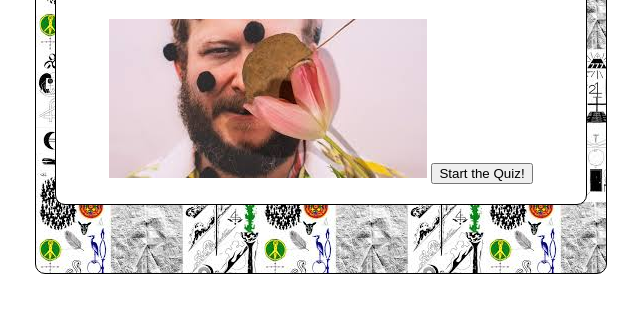
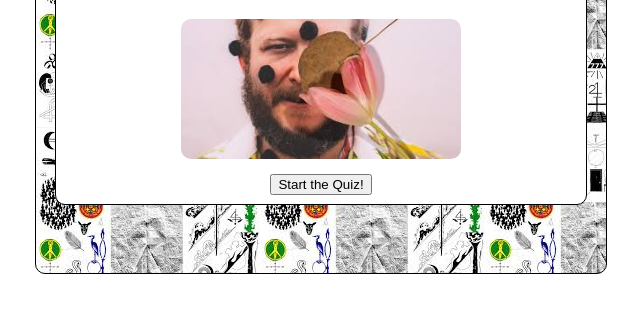
Before and after one commit to anthonyhi11/quizApp, a plain HTML site: page index.html in a window 1280 px wide. Shown: the part 174-486 px from the top of the page, without its empty margins (23-663 px from the left). Drawn offline with nearby package versions, Linux system fonts and the light colour scheme.

Commit message:
fixed img height to fit

```diff
--- a/main.css
+++ b/main.css
@@ -24,7 +24,7 @@ body {
     border-radius: 10px;
 }
 .start-button {
-    margin-top: 50px;
+    margin-top: 15px;
 }
 .outer-container p {
     text-align: center;
@@ -38,3 +38,11 @@ fieldset {
 .hidden {
     display: none;
 }
+
+#justin-face {
+    display: block;
+    margin-left: auto;
+    margin-right: auto;
+    height: 140px;
+    border-radius: 10px;
+}
```
